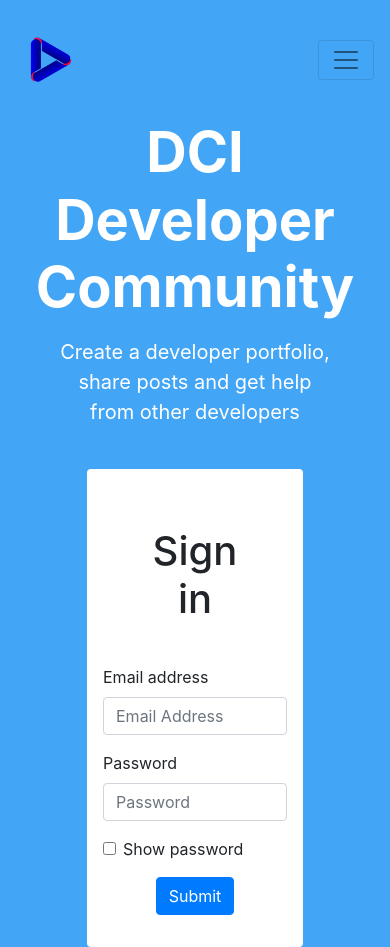
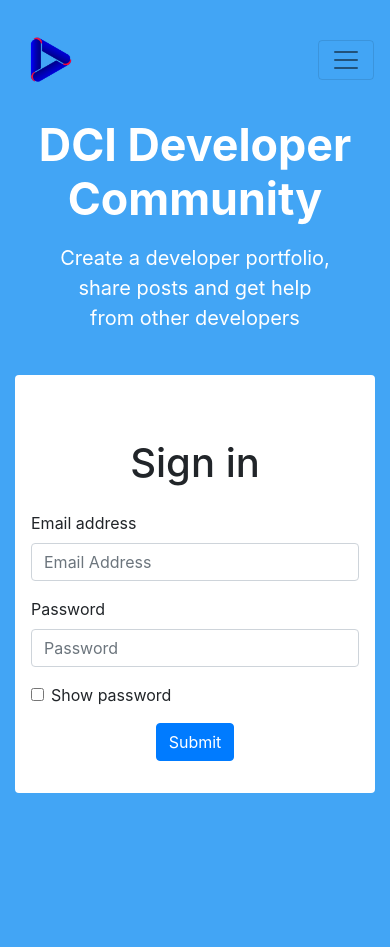
Before and after one commit to Abdelhamed1996/DDC, a React (Create React App) app in the folder client/: page /login in a window 390 px wide. After the commit the page ends 844 px from the top, so only its background shows below. Built offline with nearby package versions, Linux system fonts and the light colour scheme.

Commit message:
responsive änderungen

```diff
--- a/client/src/App.css
+++ b/client/src/App.css
@@ -65,83 +65,98 @@ body {
 
 }
 
-.Form1{
+.Form1 {
     background: white;
-
     margin: auto;
 }
 
-.text-center{
+.form-group {
+    padding: 0rem 2rem 0rem 2rem;
+}
+
+.text-center {
     margin: auto;
     text-align: center;
 }
-.mar-5hv{
-    margin: 5vh ;
+
+.mar-5hv {
+    margin: 5vh;
 }
 
 
-.respnsiv_form{
+.respnsiv_form {
 
-    max-width:  45%;
+    max-width: 45%;
 }
 
 
-.form-control{
+.form-control {
     background-color: rgb(245, 245, 245);
 }
 
-@media   (max-width: 500px) {
-    .respnsiv_form  {
+@media (max-width: 500px) {
+    .respnsiv_form {
+        max-width: 90%;
+    }
+    .text{
+        font-size: 2.8rem !important;
+    }
 
-        max-width:  90%;
+
+    .form-group {
+        padding: 0;
+    }
+}
+
+.respnsiv_form2 {
+
+    max-width: 60%;
+
+}
+
+@media (max-width: 500px) {
+    .respnsiv_form2 {
+
+        max-width: 90%;
+        min-width: 100%;
+
+    }
+
+}
+
+@media (max-width: 1000px) {
+    .respnsiv_form3 {
+
+        max-width: 60%;
+        min-width: 100%;
 
     }
 }
 
-.respnsiv_form2{
-
-    max-width:  60%;
-
-}
-
-@media   (max-width: 500px) {
-    .respnsiv_form2  {
-
-        max-width:  90%;
-
-    }
-}
-@media   (max-width: 1000px) {
-    .respnsiv_form3  {
-
-        max-width:  60%;
-
+@media (min-width: 992px) {
+    .navbar-expand-lg .navbar-collapse {
+        display: flex !important;
+        flex-basis: auto;
+        justify-content: flex-end;
     }
 }
 
-@media (min-width: 992px){
-.navbar-expand-lg .navbar-collapse {
-    display: flex !important;
-    flex-basis: auto;
-    justify-content: flex-end;
-}}
-
-.nav-link{
+.nav-link {
     border: none;
 }
 
-.logo_size{
+.logo_size {
     width: 70px;
     margin: 0;
     padding: 0;
 }
 
-.NavLink{
+.NavLink {
     color: white;
     text-decoration: none;
 }
 
-.active{
+.active {
     border: solid white 1px;
     padding: 10px;
     margin: -10px;
--- a/client/src/components/layout/Login.js
+++ b/client/src/components/layout/Login.js
@@ -26,7 +26,7 @@ const Login = (props) => {
             <div className="text text-center text-white display-4 font-weight-bold">DCI Developer Community</div>
             <p className="p-text text-center text-white mt-3 mar-5hv">Create a developer portfolio, share posts and get help from other developers</p>
             <Form className=" Form1 p-3 m-auto respnsiv_form respnsiv_form3 rounded" onSubmit={onSubmit}>
-                <h1 className="text-center mar-5hv">Sign in</h1>
+                <h1 className="text-center mt-5 mb-4">Sign in</h1>
                 <Form.Group controlId="formBasicEmail">
                     <Form.Label>Email address</Form.Label>
                     <Form.Control
--- a/client/src/components/layout/Register.js
+++ b/client/src/components/layout/Register.js
@@ -30,7 +30,7 @@ const Register = () => {
     return (
         <>
             <Form className=" Form1 p-3 mt-5 respnsiv_form2  respnsiv_form3 rounded " onSubmit={onSubmit}>
-                <h1 className="text-center mar-5hv">Sign Up</h1>
+                <h1 className="text-center mt-5 mb-3">Sign Up</h1>
                 <Form.Group controlId="formBasicEmail">
                     <Form.Label>Name</Form.Label>
                     <Form.Control
@@ -76,7 +76,7 @@ const Register = () => {
                     <Link to="/login">do you have allready an account?</Link>
                 </Form.Group>
                 <Form.Group controlId="formBasicCheckbox" className="d-flex justify-content-center">
-                <Button variant="primary" type="submit" >
+                <Button variant="primary mb-3" type="submit" >
                     Submit
                 </Button>
                 </Form.Group>
```
